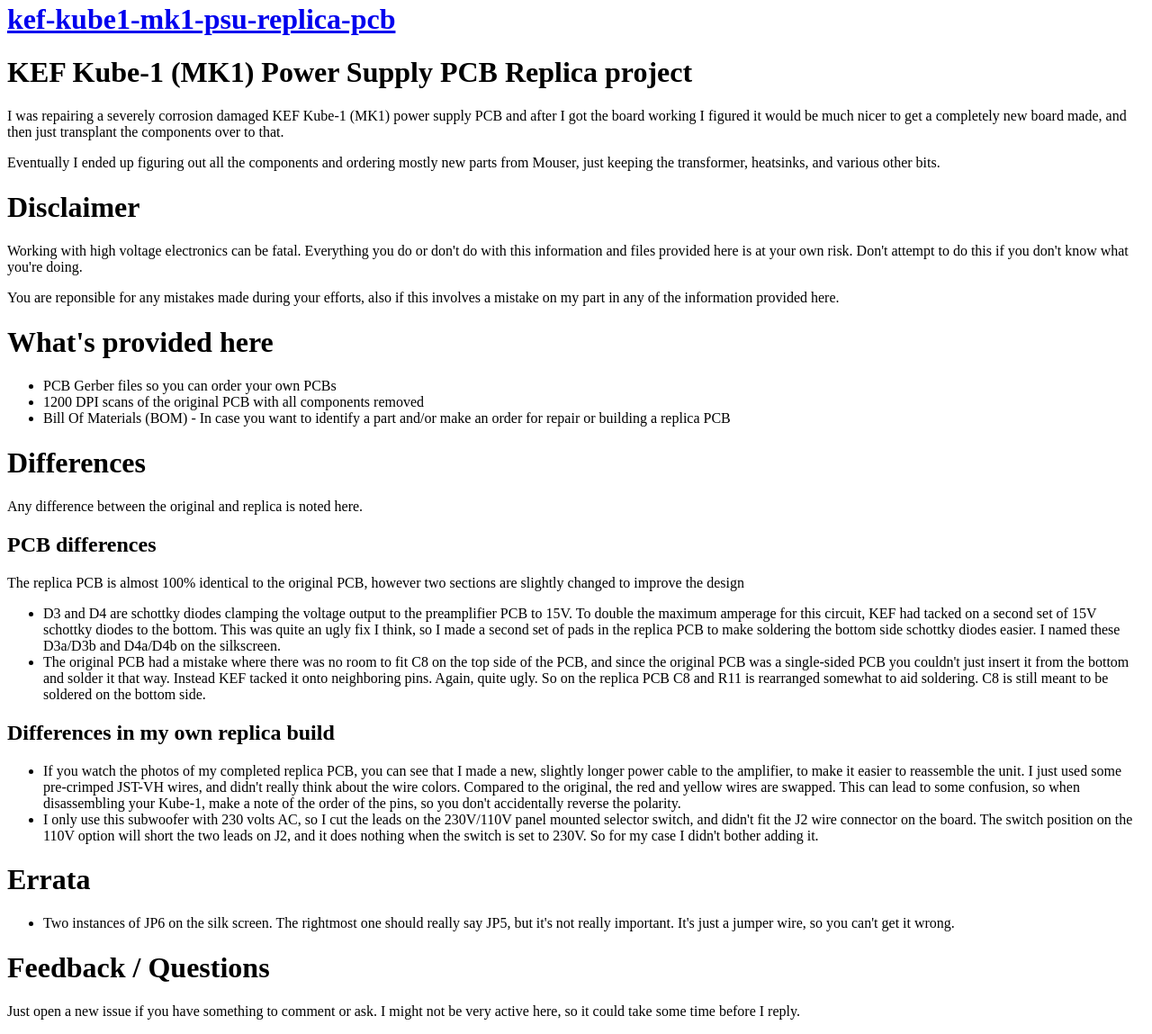
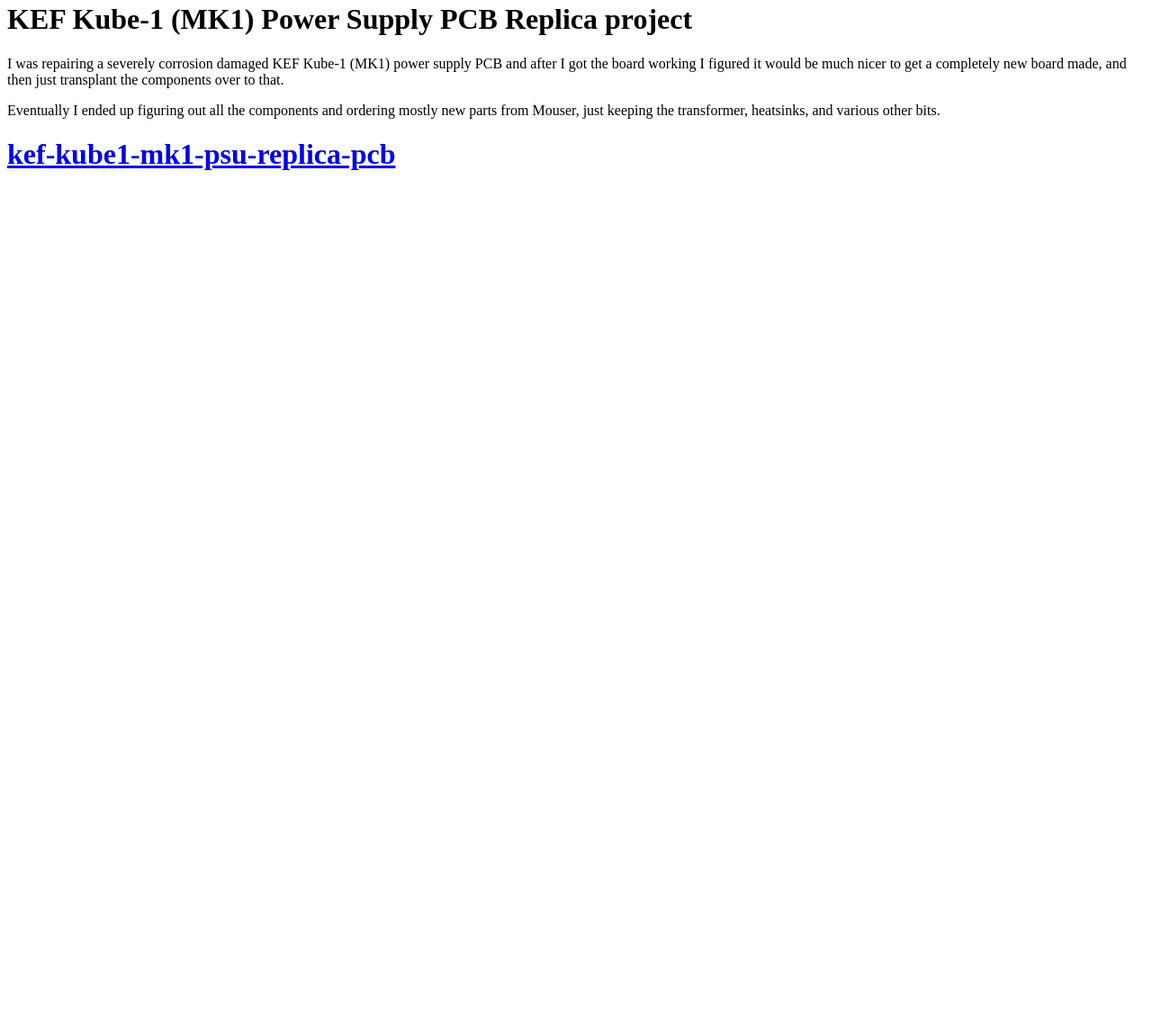
Before and after one commit to coffeemug28/coffeemug28.github.io, a plain HTML site: page index.html in a window 1280 px wide. Shown: the part 18-1167 px from the top of the page at 90% size. After the commit the page ends 800 px from the top, so only its background shows below. Drawn offline with Linux system fonts and the light colour scheme.

Commit message:
Update index.html

```diff
--- a/index.html
+++ b/index.html
@@ -11,9 +11,6 @@
   </head>
   <body>
 
-      <h1><a href="https://github.com/coffeemug28/kef-kube1-mk1-psu-replica-pcb/">kef-kube1-mk1-psu-replica-pcb</a></h1>
-
-
       <h1>KEF Kube-1 (MK1) Power Supply PCB Replica project</h1>
 <p>I was repairing a severely corrosion damaged KEF Kube-1 (MK1) power supply PCB and after I got the board
 working I figured it would be much nicer to get a completely new board made, and then just transplant the
@@ -22,52 +19,5 @@ components over to that.</p>
 <p>Eventually I ended up figuring out all the components and ordering mostly new parts from Mouser, just
 keeping the transformer, heatsinks, and various other bits.</p>
 
-<h1>Disclaimer</h1>
-<p>Working with high voltage electronics can be fatal. Everything you do or don't do with this information
-and files provided here is at your own risk. Don't attempt to do this if you don't know what you're doing.
-</p>
-<p>You are reponsible for any mistakes made during your efforts, also if this involves a mistake on my part
-in any of the information provided here.</p>
-
-<h1>What's provided here</h1>
-<ul>
-  <li>PCB Gerber files so you can order your own PCBs</li>
-  <li>1200 DPI scans of the original PCB with all components removed</li>
-  <li>Bill Of Materials (BOM) - In case you want to identify a part and/or make an order for repair or building a replica PCB</li>
-</ul>
-
-<h1>Differences</h1>
-<p>Any difference between the original and replica is noted here.</p>
-<h2 id="pcb-differences">PCB differences<a class="anchorjs-link " href="https://coffeemug28.github.io/kef-kube1-mk1-psu-replica-pcb/#pcb-differences" aria-label="Anchor" data-anchorjs-icon="?" style="font: 1em / 1 anchorjs-icons; padding-left: 0.375em;"></a></h2>
-<p>The replica PCB is almost 100% identical to the original PCB, however two sections are slightly changed to improve the design</p>
-<ul>
-  <li>D3 and D4 are schottky diodes clamping the voltage output to the preamplifier PCB to 15V. To double the maximum amperage
-      for this circuit, KEF had tacked on a second set of 15V schottky diodes to the bottom. This was quite an ugly fix I
-      think, so I made a second set of pads in the replica PCB to make soldering the bottom side schottky diodes easier.
-      I named these D3a/D3b and D4a/D4b on the silkscreen.</li>
-  <li>The original PCB had a mistake where there was no room to fit C8 on the top side of the PCB, and since the original
-      PCB was a single-sided PCB you couldn't just insert it from the bottom and solder it that way. Instead KEF tacked it
-      onto neighboring pins. Again, quite ugly. So on the replica PCB C8 and R11 is rearranged somewhat to aid soldering.
-      C8 is still meant to be soldered on the bottom side.</li>
-</ul>
-<h2 id="differences-in-my-own-replica-build">Differences in my own replica build<a class="anchorjs-link " href="https://coffeemug28.github.io/kef-kube1-mk1-psu-replica-pcb/#differences-in-my-own-replica-build" aria-label="Anchor" data-anchorjs-icon="?" style="font: 1em / 1 anchorjs-icons; padding-left: 0.375em;"></a></h2>
-<ul>
-  <li>If you watch the photos of my completed replica PCB, you can see that I made a new, slightly longer power cable to
-      the amplifier, to make it easier to reassemble the unit. I just used some pre-crimped JST-VH wires, and didn't
-      really think about the wire colors. Compared to the original, the red and yellow wires are swapped. This can
-      lead to some confusion, so when disassembling your Kube-1, make a note of the order of the pins, so you don't
-      accidentally reverse the polarity.</li>
-  <li>I only use this subwoofer with 230 volts AC, so I cut the leads on the 230V/110V panel mounted selector switch,
-      and didn't fit the J2 wire connector on the board. The switch position on the 110V option will short the two
-      leads on J2, and it does nothing when the switch is set to 230V. So for my case I didn't bother adding it.</li>
-</ul>
-
-<h1>Errata</h1>
-<ul>
-  <li>Two instances of JP6 on the silk screen. The rightmost one should really say JP5, but it's not really important. It's just a jumper wire, so you can't get it wrong.</li>
-</ul>
-
-<h1>Feedback / Questions</h1>
-<p>Just open a new issue if you have something to comment or ask. I might not be very active here, so it could take some time before I reply.</p>
-
+      <h1><a href="https://github.com/coffeemug28/kef-kube1-mk1-psu-replica-pcb/">kef-kube1-mk1-psu-replica-pcb</a></h1>
 </body></html>
```
